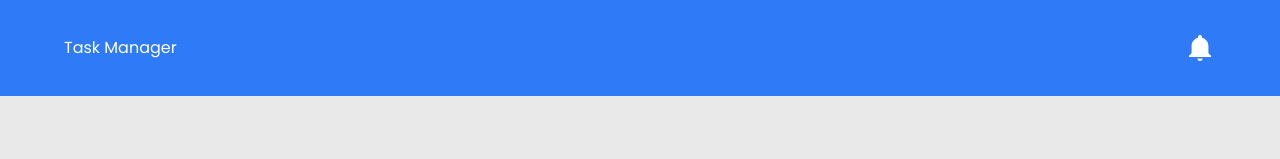
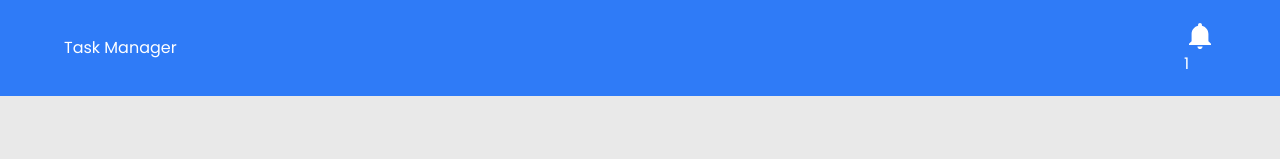
Before and after one commit to MainaMary/Task-manager, a React (Vite) app: page / in a window 1280 px wide. Both pictures are taken after typing "Sample", "Sample" into the empty fields and a click on the button "Submit". Shown: the top 159 px of the page. Built offline with nearby package versions, Linux system fonts and the light colour scheme.

Commit message:
show the number of tasks on the nav

```diff
--- a/src/components/Navbar.tsx
+++ b/src/components/Navbar.tsx
@@ -1,9 +1,16 @@
 import {IoMdNotifications} from "react-icons/io"
+import { useTaskList } from "../context/appContext"
 const Navbar = () => {
+  const {allTasks} = useTaskList()
   return (
     <div className="lg:h-24 lg:px-16 flex justify-between h-auto items-center bg-primary-color text-white text-md">
       <h4>Task Manager</h4>
+      <div className="relative">
       <IoMdNotifications size={32}/>
+      {allTasks.length > 0 ?  <p>{allTasks.length}</p> :''}
+
+      </div>
+
     </div>
   )
 }
```
